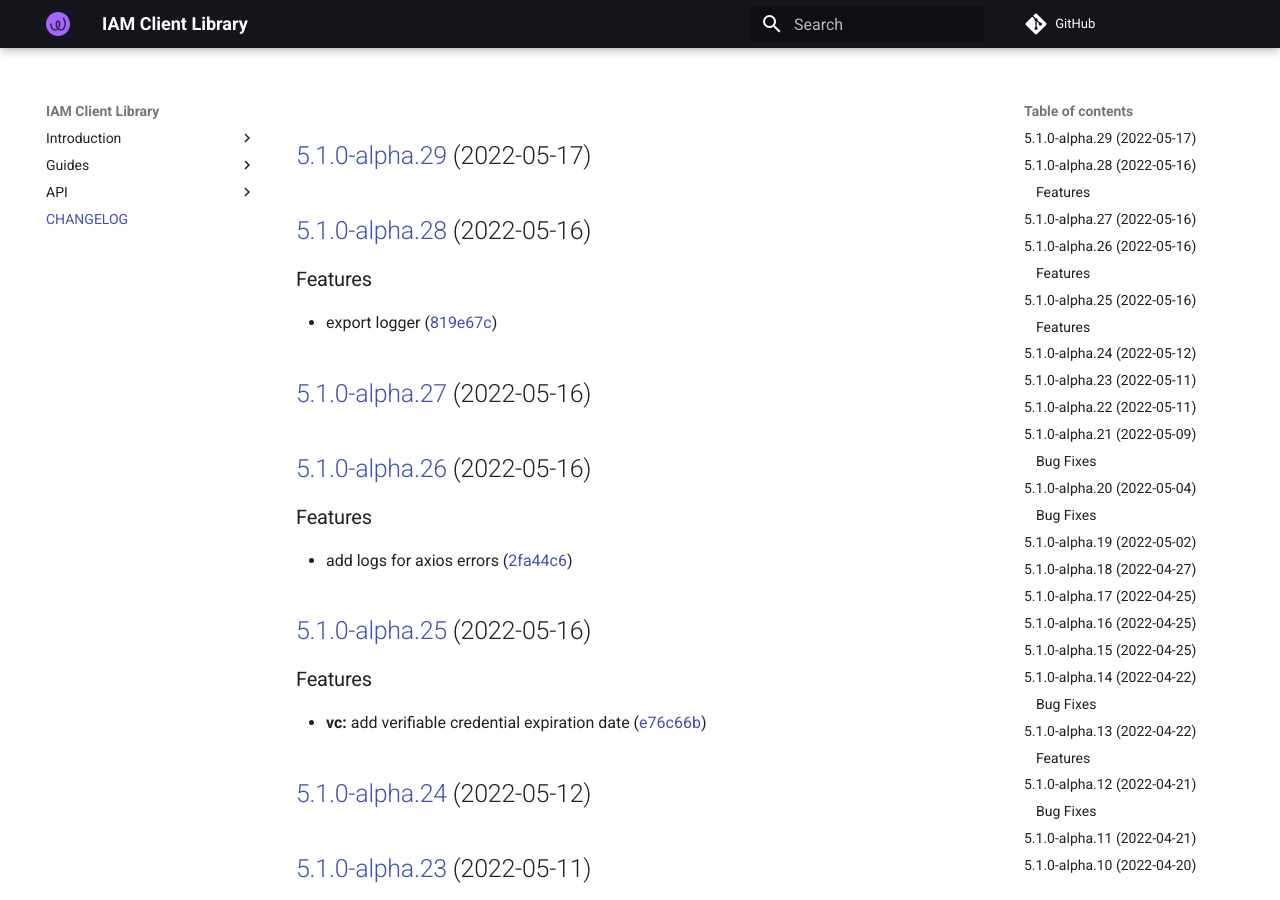
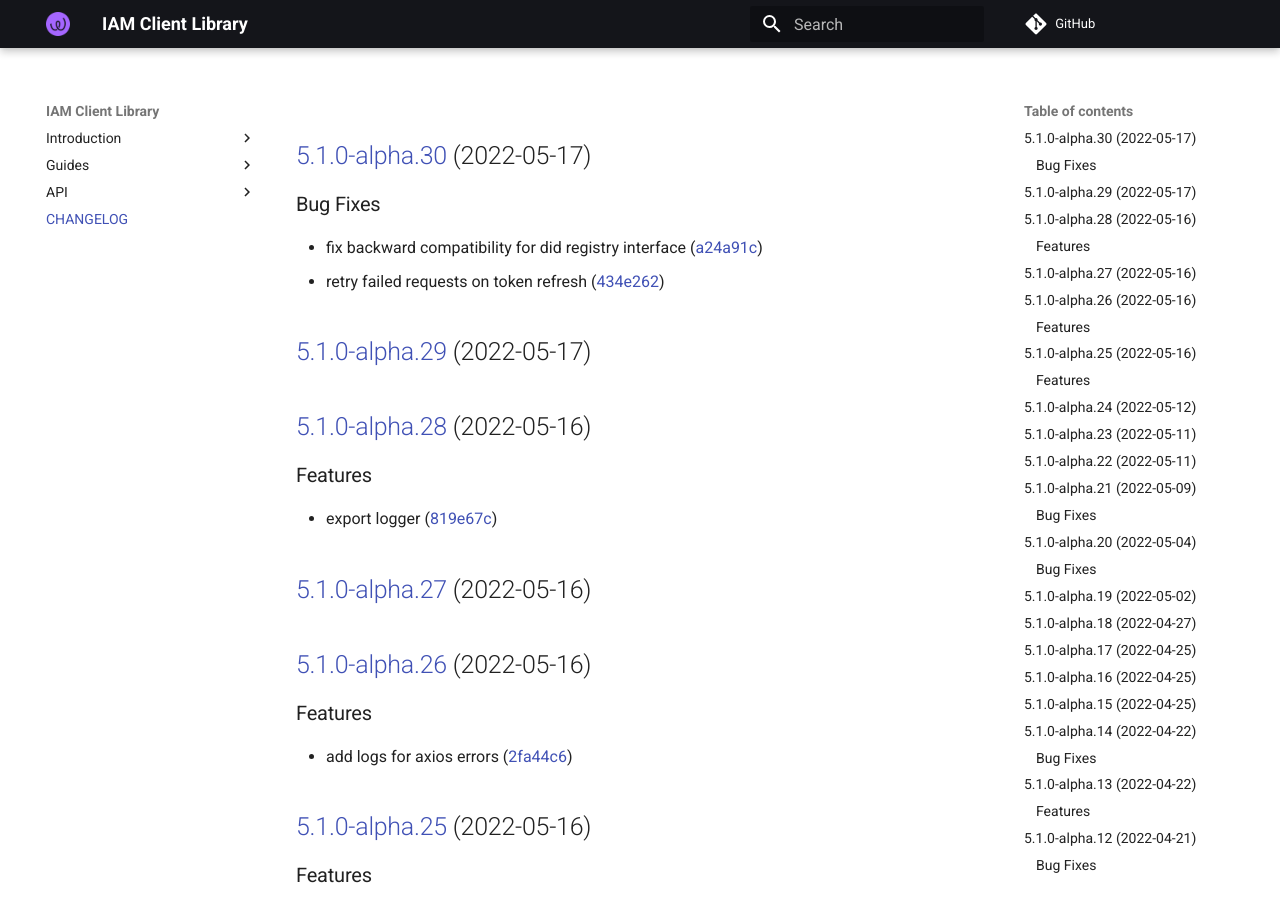
Before and after one commit to energywebfoundation/iam-client-lib, an MkDocs documentation site: the page built from docs/CHANGELOG.md, in a window 1280 px wide and 900 px high. Built offline with MkDocs 1.6.1 and Material for MkDocs 9.7.7, drawn with Linux system fonts in a browser that asks for light colours; comment, search, counter and statistics services are not loaded.

Commit message:
chore(release): 5.1.0-alpha.30 [skip ci]
## [5.1.0-alpha.30](https://github.com/energywebfoundation/iam-client-lib/compare/v5.1.0-alpha.29...v5.1.0-alpha.30) (2022-05-17)

### Bug Fixes

* fix backward compatibility for did registry interface ([a24a91c](https://github.com/energywebfoundation/iam-client-lib/commit/a24a91c15f487f48267bf410021d0778e18fdc27))
* retry failed requests on token refresh ([434e262](https://github.com/energywebfoundation/iam-client-lib/commit/434e2621a34bec16e51722e8454e9852ed5daed5))

```diff
--- a/docs/CHANGELOG.md
+++ b/docs/CHANGELOG.md
@@ -1,3 +1,11 @@
+## [5.1.0-alpha.30](https://github.com/energywebfoundation/iam-client-lib/compare/v5.1.0-alpha.29...v5.1.0-alpha.30) (2022-05-17)
+
+
+### Bug Fixes
+
+* fix backward compatibility for did registry interface ([a24a91c](https://github.com/energywebfoundation/iam-client-lib/commit/a24a91c15f487f48267bf410021d0778e18fdc27))
+* retry failed requests on token refresh ([434e262](https://github.com/energywebfoundation/iam-client-lib/commit/434e2621a34bec16e51722e8454e9852ed5daed5))
+
 ## [5.1.0-alpha.29](https://github.com/energywebfoundation/iam-client-lib/compare/v5.1.0-alpha.28...v5.1.0-alpha.29) (2022-05-17)
 
 ## [5.1.0-alpha.28](https://github.com/energywebfoundation/iam-client-lib/compare/v5.1.0-alpha.27...v5.1.0-alpha.28) (2022-05-16)
--- a/package.json
+++ b/package.json
@@ -1,6 +1,6 @@
 {
   "name": "iam-client-lib",
-  "version": "5.1.0-alpha.29",
+  "version": "5.1.0-alpha.30",
   "description": "Library for Decentralized Identity and Access Management",
   "main": "dist/index.js",
   "module": "dist/index.esm.js",
```
